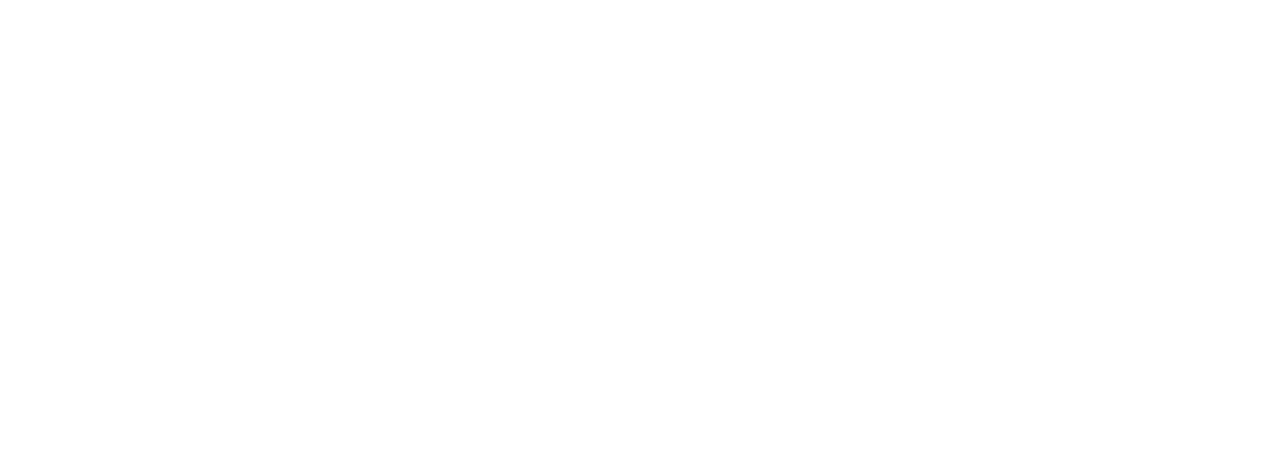
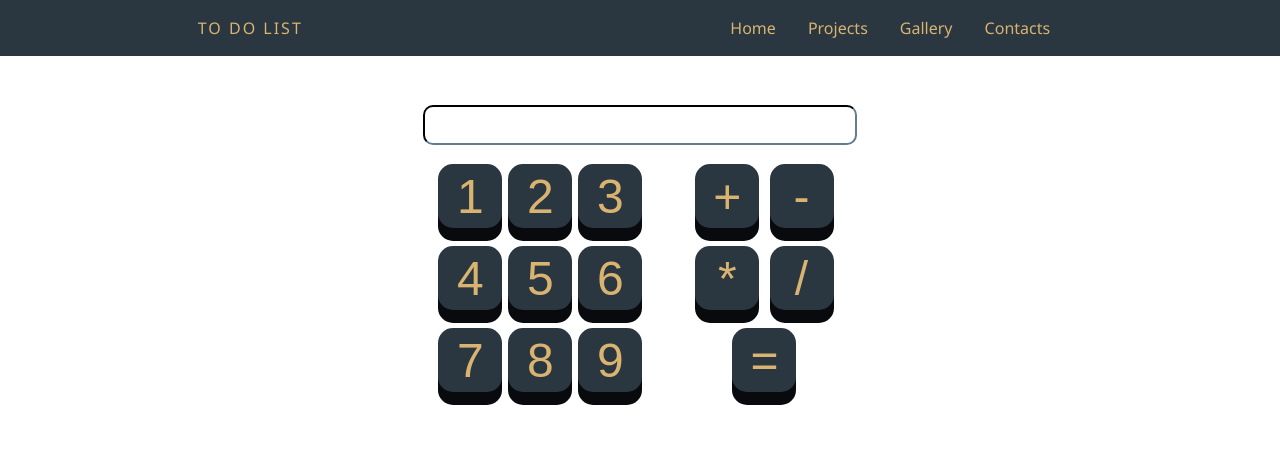
Before and after one commit to alladinmelico/to-do-js, a plain HTML site: page index.html in a window 1280 px wide. Drawn offline with Linux system fonts and the light colour scheme.

Commit message:
added calcu

```diff
--- a/app.js
+++ b/app.js
@@ -0,0 +1,91 @@
+const menu = () => {
+    const burger = document.querySelector('.burger')
+    const topNav = document.querySelector('.top-nav');
+
+    burger.addEventListener('click', () => {
+        topNav.classList.toggle('nav-active');
+    });
+}
+
+const numberClick = () => {
+    const btn = document.querySelectorAll('.btn-number');
+    const input = document.querySelector('#equation');
+
+    btn.forEach(element => {
+        element.addEventListener('click', () => {
+            input.value += element.innerHTML;
+        });
+    });
+}
+
+const operandsClick = () => {
+    const btn = document.querySelectorAll('.btn-operands');
+    const input = document.querySelector('#equation');
+
+    btn.forEach(element => {
+        element.addEventListener('click', () => {
+            input.value += element.innerHTML;
+        });
+    });
+}
+
+makeNumbers = () => {
+    let i = 1;
+    let divNum = document.getElementById('number');
+    for (; i <= 9; i++) {
+        let btn = document.createElement('button');
+        btn.textContent = i;
+        btn.setAttribute('class', 'btn-number');
+        divNum.appendChild(btn);
+    }
+}
+
+(() => {
+    const plus = document.getElementById('plus');
+    const input = document.querySelector('#equation');
+
+    plus.addEventListener('click', () => {
+        // input.value =
+    })
+});
+
+
+function calculate() {
+    const input = document.querySelector('#equation');
+    const inputNum = (input.value).split(/[\+\-\*\/]/);
+    const operands = (input.value).split(/[^\+\-\*\/]/).filter(item => item);
+
+    while (operands.length) {
+        let i = 0;
+        let size = operands.length;
+        for (; i < size; i++) {
+            let item = operands[i];
+            if (item == '*') {
+                inputNum[i] = inputNum[i] * inputNum[i + 1];
+            } else if (item == '/') {
+                inputNum[i] = inputNum[i] / inputNum[i + 1];
+            } else if (item == '+') {
+                inputNum[i] = inputNum[i] + inputNum[i + 1];
+            } else if (item == '-') {
+                inputNum[i] = inputNum[i] - inputNum[i + 1];
+            }
+
+            inputNum.splice(i + 1, 1);
+            operands.splice(i, 1);
+        }
+    }
+    input.value = inputNum[0];
+}
+
+function checkInput(input) {
+    let pattern = /\+\-\*\//;
+
+    if ((input.value).search(pattern)) {
+        alert('found');
+    }
+}
+
+menu();
+makeNumbers();
+numberClick();
+operandsClick();
--- a/index.html
+++ b/index.html
@@ -4,11 +4,54 @@
 <head>
     <meta charset="UTF-8">
     <meta name="viewport" content="width=device-width, initial-scale=1.0">
+    <link href="https://fonts.googleapis.com/css2?family=Noto+Sans&display=swap" rel="stylesheet">
+    <link rel="stylesheet" href="https://cdnjs.cloudflare.com/ajax/libs/font-awesome/4.7.0/css/font-awesome.min.css">
+    <link rel="stylesheet" href="main.css">
     <title>To Do</title>
 </head>
 
 <body>
+    <nav>
+        <div class="logo">
+            To Do List
+        </div>
+        <ul class="top-nav">
+            <li><a href="">Home</a></li>
+            <li class="dropdown">
+                <a href="">Projects</a>
+                <div class="dropdown-content">
+                    <a href="">Todo</a>
+                    <a href="">Calculator</a>
+                </div>
+            </li>
+            <li><a href="">Gallery</a></li>
+            <li><a href="">Contacts</a></li>
+        </ul>
+        <div class="burger">
+            <i class="fa fa-bars fa-lg"></i>
+        </div>
+    </nav>
+    <main>
+        <section>
+            <form action="#" method="get">
+                <input type="text" name="equation" id="equation">
+            </form>
+            <div class="inputs">
+                <div class="numbers" id="number"></div>
+                <div class="operands">
+                    <button class="btn-operands" id="plus">+</button>
+                    <button class="btn-operands" id="minus">-</button>
+                    <button class="btn-operands" id="multiply">*</button>
+                    <button class="btn-operands" id="divide">/</button>
+                    <button id="equal" onclick="calculate()">=</button>
+                </div>
+            </div>
+        </section>
+    </main>
+    <footer>
 
+    </footer>
+    <script src="app.js"></script>
 </body>
 
 </html>
--- a/main.css
+++ b/main.css
@@ -0,0 +1,176 @@
+* {
+    margin: 0;
+    padding: 0;
+    box-sizing: border-box;
+}
+
+body {
+    --main-color-dark: #2A3640;
+    --main-color-darker: rgb(34, 43, 51);
+    --main-color-light: #D9B471;
+    --sub-color-light: #536473;
+    --sub-color-dark: #090A0D;
+    font-family: 'Noto Sans', sans-serif;
+}
+
+nav {
+    background-color: var(--main-color-dark);
+    color: var(--main-color-light);
+    display: flex;
+    min-height: 7vh;
+    justify-content: space-around;
+    align-items: center;
+}
+
+.logo {
+    text-transform: uppercase;
+    letter-spacing: 2px;
+}
+
+.top-nav {
+    display: flex;
+    justify-content: space-evenly;
+    width: 30%;
+}
+
+.top-nav li {
+    list-style: none;
+}
+
+.top-nav a {
+    color: var(--main-color-light);
+    text-decoration: none;
+}
+
+.dropdown {
+    display: inline-block;
+}
+
+.dropdown-content {
+    display: none;
+    position: absolute;
+    text-align: center;
+    transform: translateX(-15%);
+    padding-top: 2vh;
+    background-color: var(--main-color-dark);
+    z-index: 1;
+}
+
+.dropdown:hover .dropdown-content {
+    display: block;
+}
+
+.dropdown-content a {
+    padding: 10px;
+}
+
+.dropdown-content a:hover {
+    background-color: var(--sub-color-dark);
+}
+
+.dropdown a {
+    display: block;
+}
+
+.burger {
+    display: none;
+    cursor: pointer;
+}
+
+section {
+    display: flex;
+    justify-content: center;
+    align-items: center;
+    flex-direction: column;
+    height: 50vh;
+}
+
+.inputs {
+    display: flex;
+    justify-content: center;
+    align-items: center;
+    width: 35%;
+}
+
+.numbers {
+    display: inline-block;
+    width: 250px;
+    text-align: center;
+}
+
+button {
+    display: inline-block;
+    width: 4rem;
+    height: 4rem;
+    background-color: var(--main-color-dark);
+    color: var(--main-color-light);
+    font-size: 3rem;
+    text-align: center;
+    text-decoration: none;
+    border-radius: 15px;
+    outline: none;
+    border: none;
+    box-shadow: 0px 13px var(--sub-color-dark);
+    margin: 3px;
+    margin-bottom: 15px;
+}
+
+button:active {
+    background-color: var(--main-color-darker);
+    box-shadow: 0px 7px var(--sub-color-dark);
+    transform: translateY(7px);
+}
+
+.operands {
+    display: inline-block;
+    width: 200px;
+    text-align: center;
+}
+
+input {
+    border-radius: 10px;
+    font-size: 2rem;
+    height: 5vh;
+    width: 100%;
+    border-color: var(--main-color-dark);
+    color: var(--main-color-dark);
+    padding-left: 10px;
+}
+
+form {
+    display: flex;
+    justify-content: center;
+    margin-bottom: 1rem;
+}
+
+@media screen and (max-width: 1024px) {
+    .top-nav {
+        width: 40%;
+    }
+}
+
+@media screen and (max-width: 768px) {
+    body {
+        overflow: hidden;
+    }
+    .burger {
+        display: block;
+    }
+    .top-nav {
+        position: absolute;
+        background-color: var(--main-color-dark);
+        right: 0;
+        height: 93vh;
+        top: 7vh;
+        display: flex;
+        flex-direction: column;
+        align-items: center;
+        width: 40%;
+        transform: translateX(100%);
+        transition: transform 0.4s ease-out;
+    }
+}
+
+.nav-active {
+    transform: translateX(0%);
+}
```
Also changed, not shown: 1 other file.
